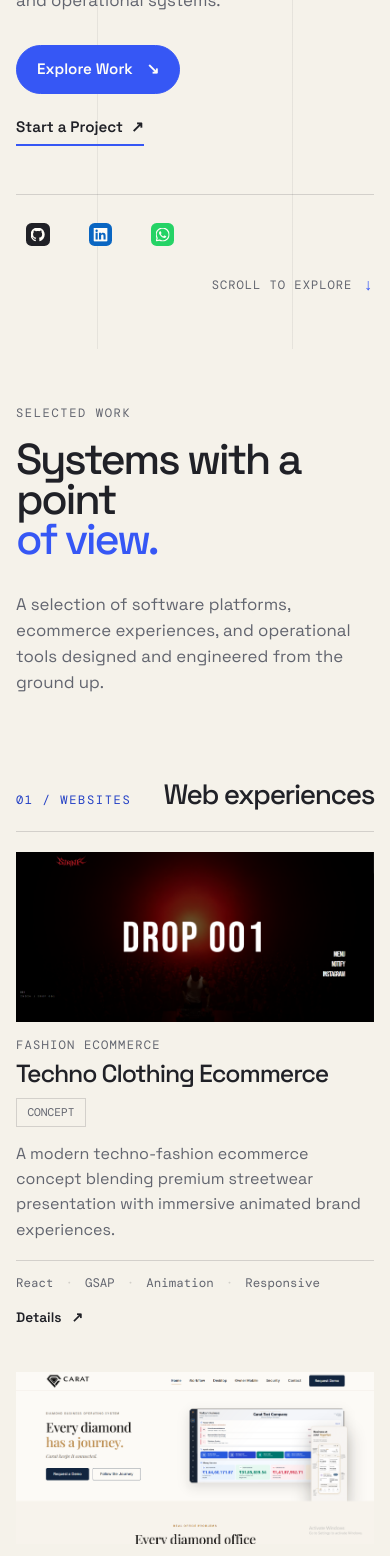
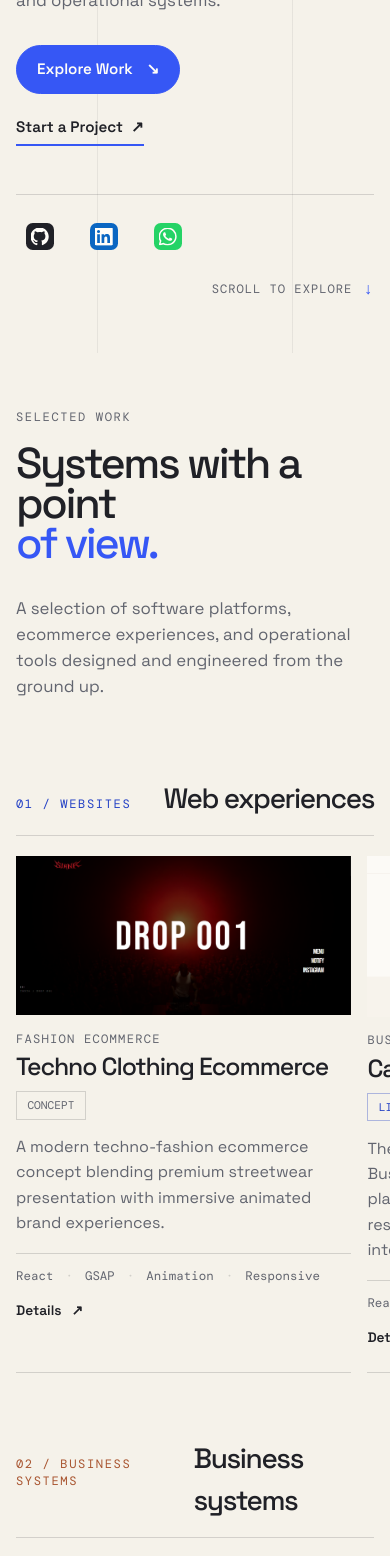
Before and after one commit to VinayakDubey26/vinayakdubey.com, a React (Vite) app: page / in a window 390 px wide. Shown: the part 432-1988 px from the top of the page. Built offline with nearby package versions, Linux system fonts and the light colour scheme; a web font is replaced by a local one.

Commit message:
refine: add mobile project swipe tracks

```diff
--- a/src/components/EditorialWork.jsx
+++ b/src/components/EditorialWork.jsx
@@ -46,7 +46,7 @@ const EditorialWork = () => {
         <div className="section-intro section-intro--split"><div><p className="eyebrow">Selected work</p><h2 id="work-heading">Systems with a point<br /><em>of view.</em></h2></div><p className="section-intro__copy">A selection of software platforms, ecommerce experiences, and operational tools designed and engineered from the ground up.</p></div>
         {groups.map((group) => {
           const isMobile = group.kicker.includes("Mobile");
-          return <div className={`work-group work-group--${group.slug}`} key={group.kicker}><div className="work-group__heading"><p className="eyebrow">{group.kicker}</p><h3>{group.label}</h3></div><div className={`work-grid ${isMobile ? "work-grid--mobile" : ""}`}>{group.projects.map((project, index) => <ProjectTile key={project.id} project={project} index={index} featured={isMobile} onOpen={setModalProject} />)}</div></div>;
+          return <div className={`work-group work-group--${group.slug}`} key={group.kicker}><div className="work-group__heading"><p className="eyebrow">{group.kicker}</p><h3>{group.label}</h3></div><div className={`work-grid ${isMobile ? "work-grid--mobile" : ""}`} role="region" aria-label={`${group.label} projects`}>{group.projects.map((project, index) => <ProjectTile key={project.id} project={project} index={index} featured={isMobile} onOpen={setModalProject} />)}</div></div>;
         })}
       </div>
       {modalProject && createPortal(<ErrorBoundary fallback={null}><ProjectModal key={modalProject.id} project={modalProject} onClose={() => setModalProject(null)} /></ErrorBoundary>, document.body)}
--- a/src/styles/globals.css
+++ b/src/styles/globals.css
@@ -95,9 +95,9 @@ section[id] { scroll-margin-top: 1.5rem; }
 .hero-foot { display: flex; justify-content: space-between; align-items: center; margin-top: clamp(2.75rem, 5vw, 4.25rem); padding-top: 1.1rem; border-top: 1px solid var(--line); }
 .hero-socials { display: flex; flex-wrap: wrap; gap: 0.7rem 1.15rem; }
 .hero-socials a, .scroll-cue { color: var(--muted); font-family: var(--mono); font-size: 0.76rem; text-transform: uppercase; letter-spacing: 0.08em; transition: color 180ms ease; }
-.hero-socials a { display: inline-flex; width: 2.75rem; height: 2.75rem; align-items: center; justify-content: center; }
+.hero-socials a { display: inline-flex; width: 3.25rem; height: 3.25rem; align-items: center; justify-content: center; }
 .hero-socials a:hover, .scroll-cue:hover { color: var(--cobalt-dark); }
-.hero-socials__icon { display: block; width: 1.45rem; height: 1.45rem; padding: 0.28rem; border-radius: 0.35rem; background: var(--social-color); color: var(--white); }
+.hero-socials__icon { display: block; width: 1.8rem; height: 1.8rem; padding: 0.31rem; border-radius: 0.42rem; background: var(--social-color); color: var(--white); }
 .hero-socials__icon path { fill: currentColor; }
 .hero-socials__link--github { --social-color: var(--ink); }
 .hero-socials__link--linkedin { --social-color: #0a66c2; }
@@ -235,8 +235,11 @@ a:focus-visible, button:focus-visible, input:focus-visible, textarea:focus-visib
   .section-intro--split, .about-grid { grid-template-columns: 1fr; }
   .hero-kicker__year { display: none; }
   .hero-foot { margin-top: 3rem; }
-  .work-grid--mobile .work-tile { grid-template-columns: 1fr; gap: 1.4rem; }
-  .work-grid--mobile .work-tile__media { grid-row: auto; width: min(100%, 25rem); }
+  .work-grid { display: flex; gap: 1rem; margin-inline: calc(var(--page-gutter) * -1); overflow-x: auto; padding: 1.25rem var(--page-gutter) 1.5rem; scroll-padding-inline: var(--page-gutter); scroll-snap-type: x mandatory; scrollbar-width: none; overscroll-behavior-x: contain; -webkit-overflow-scrolling: touch; }
+  .work-grid::-webkit-scrollbar { display: none; }
+  .work-grid .work-tile { display: flex; flex: 0 0 min(86vw, 28rem); flex-direction: column; gap: 0; padding: 0 0 1.5rem; border-bottom: 1px solid var(--line); scroll-snap-align: start; }
+  .work-grid--mobile .work-tile { display: flex; gap: 1.4rem; }
+  .work-grid--mobile .work-tile__media { grid-row: auto; width: 100%; }
   .work-grid--mobile .work-tile__description, .work-grid--mobile .work-tile__foot { grid-column: auto; }
   .service-grid { grid-template-columns: 1fr; }
   .about-copy { padding-top: 0; }
@@ -246,8 +249,8 @@ a:focus-visible, button:focus-visible, input:focus-visible, textarea:focus-visib
 }
 
 @media (max-width: 700px) {
-  .work-grid { grid-template-columns: 1fr; gap: 2.75rem; }
-  .work-group--mobile .work-tile { padding: 1.5rem 0; }
+  .work-grid { grid-template-columns: 1fr; gap: 1rem; }
+  .work-group--mobile .work-tile { padding: 0 0 1.5rem; }
   .work-tile__meta { flex-direction: column; gap: 0.7rem; }
   .status-pill { align-self: flex-start; }
   .work-tile__foot { align-items: flex-start; flex-direction: column; }
@@ -260,6 +263,9 @@ a:focus-visible, button:focus-visible, input:focus-visible, textarea:focus-visib
   .hero-tagline { font-size: clamp(1.9rem, 9vw, 2.65rem); }
   .hero-actions { align-items: flex-start; flex-direction: column; gap: 1rem; }
   .hero-foot { align-items: flex-start; flex-direction: column; gap: 1rem; }
+  .hero-socials { gap: 0.7rem 1rem; }
+  .hero-socials a { width: 3rem; height: 3rem; }
+  .hero-socials__icon { width: 1.7rem; height: 1.7rem; padding: 0.28rem; }
   .scroll-cue { align-self: flex-end; }
   .work-tile__description { font-size: 1rem; }
   .service-card__foot { align-items: flex-start; flex-direction: column; }
```
